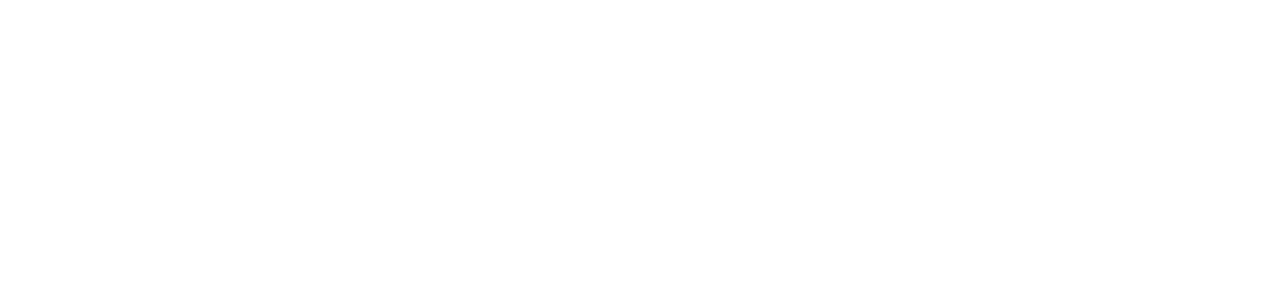
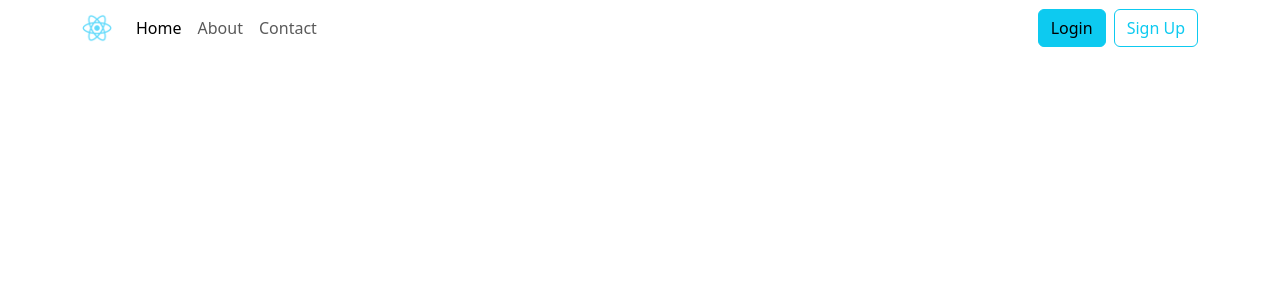
Before and after one commit to lng-athens/maThECH-frontend, a React (Create React App) app: page / in a window 1280 px wide. Shown: the top 300 px of the page. Built offline with nearby package versions, Linux system fonts and the light colour scheme; a web font is replaced by a local one.

Commit message:
Template finish

```diff
--- a/src/components/AppNavbar.jsx
+++ b/src/components/AppNavbar.jsx
@@ -1,6 +1,30 @@
+import { FontAwesomeIcon } from "@fortawesome/react-fontawesome";
+import { Button, Container, Image, Nav, Navbar } from "react-bootstrap";
+import { Link, NavLink } from "react-router-dom";
 
 export default function AppNavbar() {
     return (
-        <></>
+        <Navbar expand="md" className="mathech-bg-primary">
+            <Container>
+                <Navbar.Brand as={Link} to="/" className="d-inline">
+                    <Image alt="logo" src={process.env.PUBLIC_URL + '/logo512.png'} width={30} height={30} className="d-inline-block align-bottom" />
+                </Navbar.Brand>
+
+                <Navbar.Toggle aria-controls="header-nav" className="mathech-fc-tertiary mathech-border-tertiary"><FontAwesomeIcon icon="fa-solid fa-bars" /></Navbar.Toggle>
+
+                <Navbar.Collapse id="header-nav">
+                    <Nav className="me-auto">
+                        <Nav.Link as={NavLink} to="/">Home</Nav.Link>
+                        <Nav.Link as={NavLink} to="/about">About</Nav.Link>
+                        <Nav.Link as={NavLink} to="/contact">Contact</Nav.Link>
+                    </Nav>
+
+                    <Nav className="ms-auto gap-2 user-controls">
+                        <Button as={Link} to="/login" variant="info">Login</Button>
+                        <Button as={Link} to="/signup" variant="outline-info">Sign Up</Button>
+                    </Nav>
+                </Navbar.Collapse>
+            </Container>
+        </Navbar>
     );
 };
```
